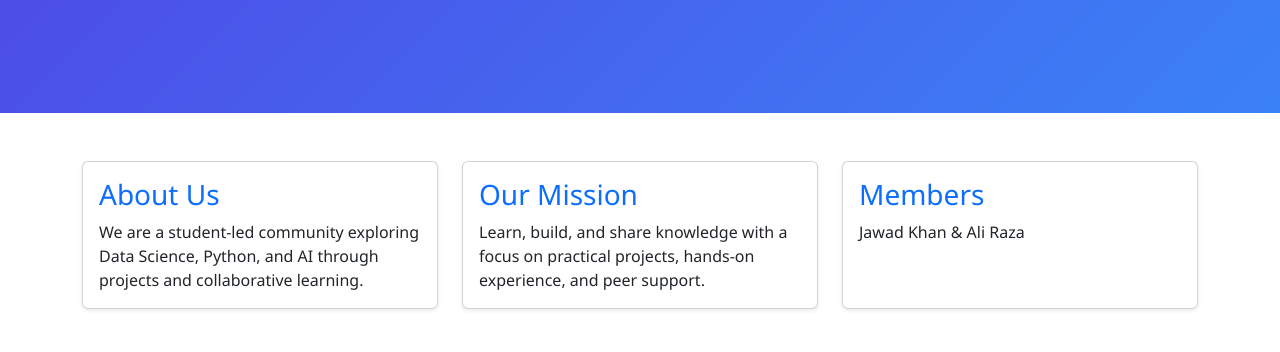
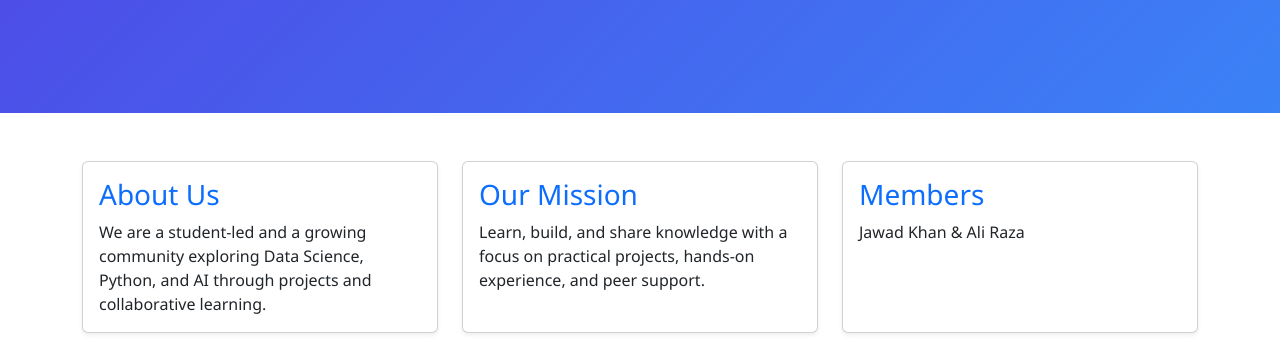
Before and after one commit to datalearnersclub/datalearnersclub.github.io, a plain HTML site: page index.html in a window 1280 px wide. Shown: the part 197-549 px from the top of the page. Drawn offline with nearby package versions, Linux system fonts and the light colour scheme.

Commit message:
Update index.html

```diff
--- a/index.html
+++ b/index.html
@@ -36,7 +36,7 @@
       <div class="col-md-4">
         <div class="card p-3 h-100 shadow-sm">
           <h3 class="card-title text-primary">About Us</h3>
-          <p class="card-text">We are a student-led community exploring Data Science, Python, and AI through projects and collaborative learning.</p>
+          <p class="card-text">We are a student-led and a growing community exploring Data Science, Python, and AI through projects and collaborative learning.</p>
         </div>
       </div>
 
```
